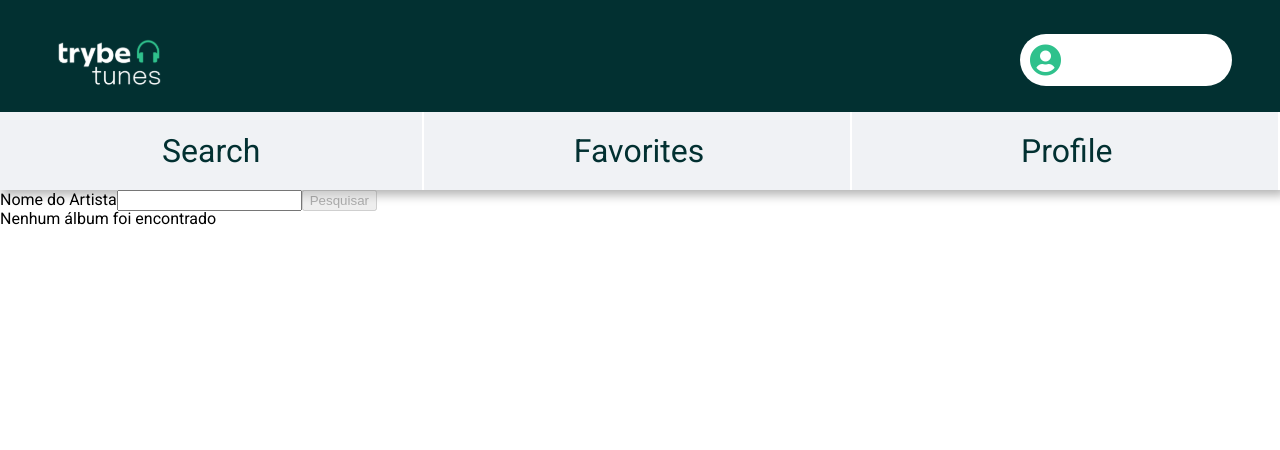
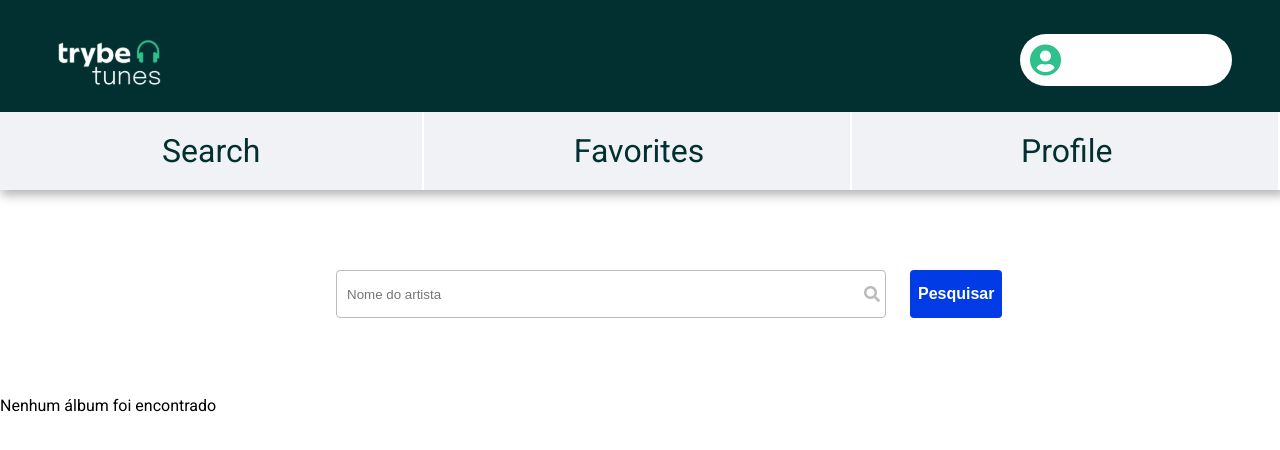
Before and after one commit to lucsduartee/trybetunes, a React (Create React App) app: page /search in a window 1280 px wide. Shown: the top 450 px of the page. Built offline with nearby package versions, Linux system fonts and the light colour scheme.

Commit message:
feat(styles): added searchForm styles

```diff
--- a/src/components/SearchForm/index.jsx
+++ b/src/components/SearchForm/index.jsx
@@ -1,13 +1,14 @@
 import React, { Component } from 'react';
 import PropTypes from 'prop-types';
+import styled from 'styled-components';
 
 class SearchForm extends Component {
   render() {
     const { searchedName, onHandleChange, isDisabled, onHandleClick } = this.props;
     return (
+      <SearchFormStyles>
         <form>
-        <label htmlFor="artist-name">
-          Nome do Artista
+          <div className="input-icon">
             <input
               type="text"
               data-testid="search-artist-input"
@@ -15,17 +16,22 @@ class SearchForm extends Component {
               id="artist-name"
               onChange={ onHandleChange }
               value={ searchedName }
+              placeholder="Nome do artista"
+              className="inp"
             />
-        </label>
+            <i className="fas fa-search" />
+          </div>
           <button
             data-testid="search-artist-button"
             disabled={ !isDisabled }
             type="button"
             onClick={ onHandleClick }
+            className="btn"
           >
             Pesquisar
           </button>
         </form>
+      </SearchFormStyles>
     );
   }
 }
@@ -37,4 +43,49 @@ SearchForm.propTypes = {
   onHandleClick: PropTypes.func.isRequired,
 };
 
+const SearchFormStyles = styled.div`
+  margin: 80px auto;
+  width: fit-content;
+  form {
+    width: 38rem;
+    display: flex;
+    margin-bottom: 2rem;
+  }
+
+  .btn {
+    width: 8.375rem;
+    background-color: #003BE5;
+    color: white;
+    font-weight: bold;
+    font-size: 1rem;
+    padding: .5rem;
+    border: none;
+    border-radius: .25rem;
+    height: 3rem;
+    transition: .7s;
+  }
+
+  .btn:hover {
+    background-color: #002AA3;
+    cursor: pointer;
+  }
+
+  .inp {
+    width: 32rem;
+    padding: .5rem 5px;
+    border: none;
+  }
+
+  .input-icon {
+    display: flex;
+    align-items: center;
+    padding: 5px;
+    border: 1px solid #bbbbbb;
+    border-radius: .25rem;
+    margin-right: 1.5rem;
+    color: #BBBBBB;
+
+  }
+`;
+
 export default SearchForm;
```
Lines whose indentation alone changed are shown as unchanged.
